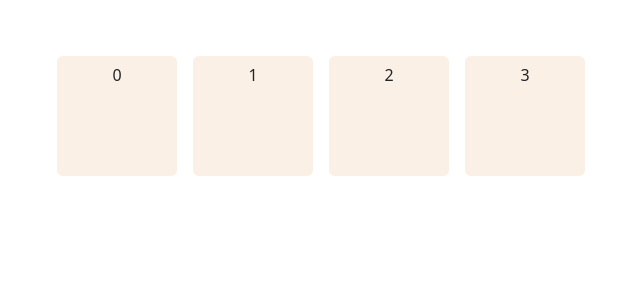
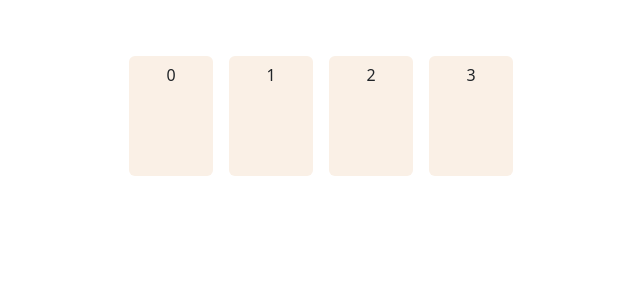
Before and after one commit to jotyot/switch-chess, a React (Vite) app: page / in a window 1280 px wide. Shown: the top 300 px of the page, without its empty margins (319-959 px from the left). Built offline with nearby package versions, Linux system fonts and the light colour scheme.

Commit message:
ill fix the formatting later

```diff
--- a/src/components/Offline/AISelect.tsx
+++ b/src/components/Offline/AISelect.tsx
@@ -23,7 +23,10 @@ function AISelect({
 }: Props) {
   return (
     <div className="container position-relative">
-      <div className="d-flex justify-content-center position-relative start-50 translate-middle-x mt-5">
+      <div
+        className="d-flex justify-content-center position-relative start-50 translate-middle-x mt-5"
+        style={{ width: "400px" }}
+      >
         {botList.map((_trait, index) => {
           return (
             <BotButton
--- a/src/components/Offline/BotInfo.tsx
+++ b/src/components/Offline/BotInfo.tsx
@@ -7,7 +7,7 @@ interface Props {
 }
 
 function BotInfo({ botList, hovered, selected }: Props) {
-  const maxWidth = 400;
+  const maxWidth = 350;
   const maxHeight = 150;
   const nameFontSize = 40;
   const descFontSize = 20;
```
